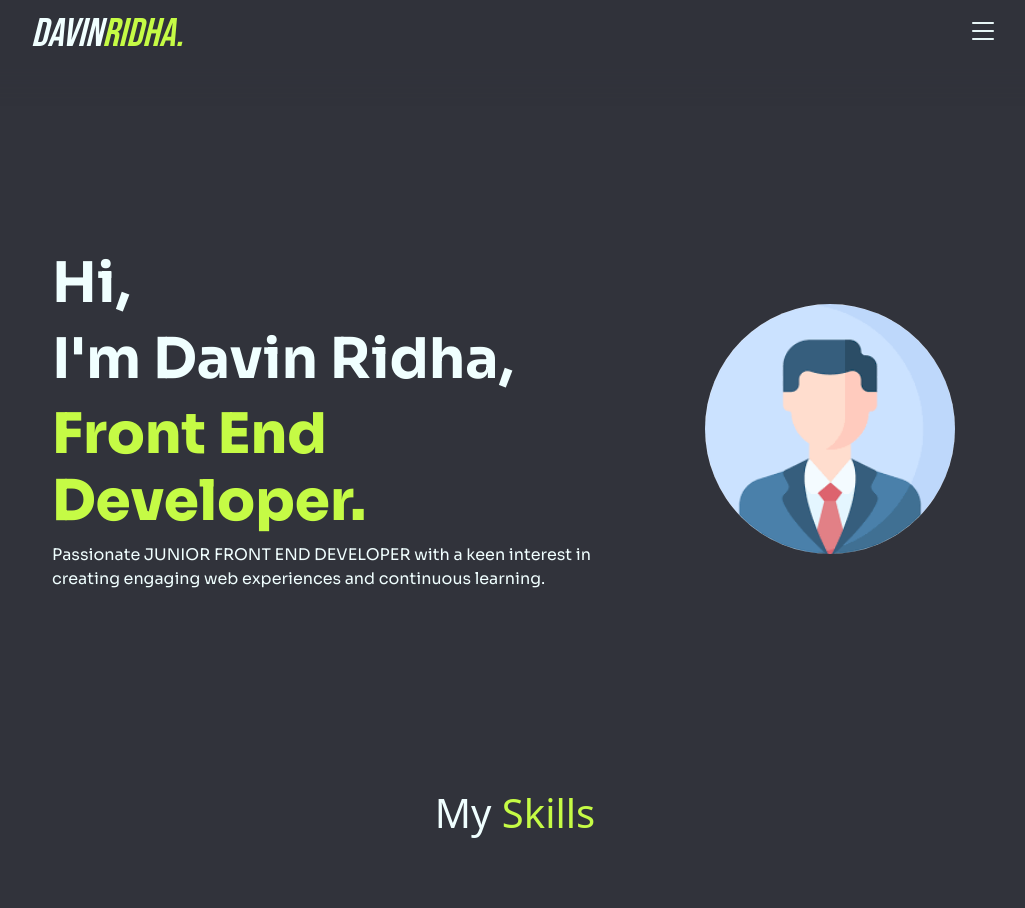
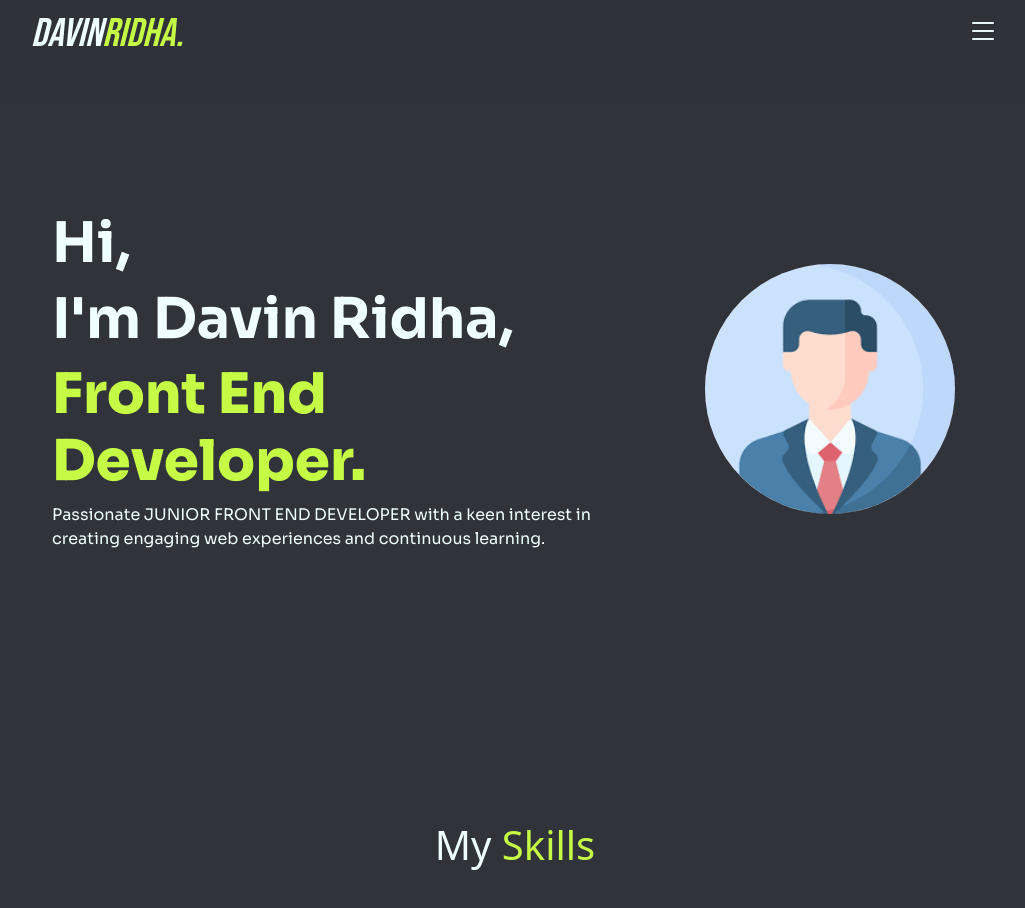
Before and after one commit to davinrdh/my-portfolio, a React (Vite) app: page / in a window 1280 px wide. Shown: the top 908 px of the page, without its empty margins (125-1150 px from the left). Built offline with nearby package versions, Linux system fonts and the light colour scheme; a web font is replaced by a local one.

Commit message:
update style

```diff
--- a/src/pages/Home/HomePages.scss
+++ b/src/pages/Home/HomePages.scss
@@ -1,6 +1,7 @@
 .hero {
     display: flex;
-    height: 90vh;
+    height: 80vh;
+    margin-bottom: 7rem;
     font-family: "Sora", sans-serif;
 
     .text-hero {
```
